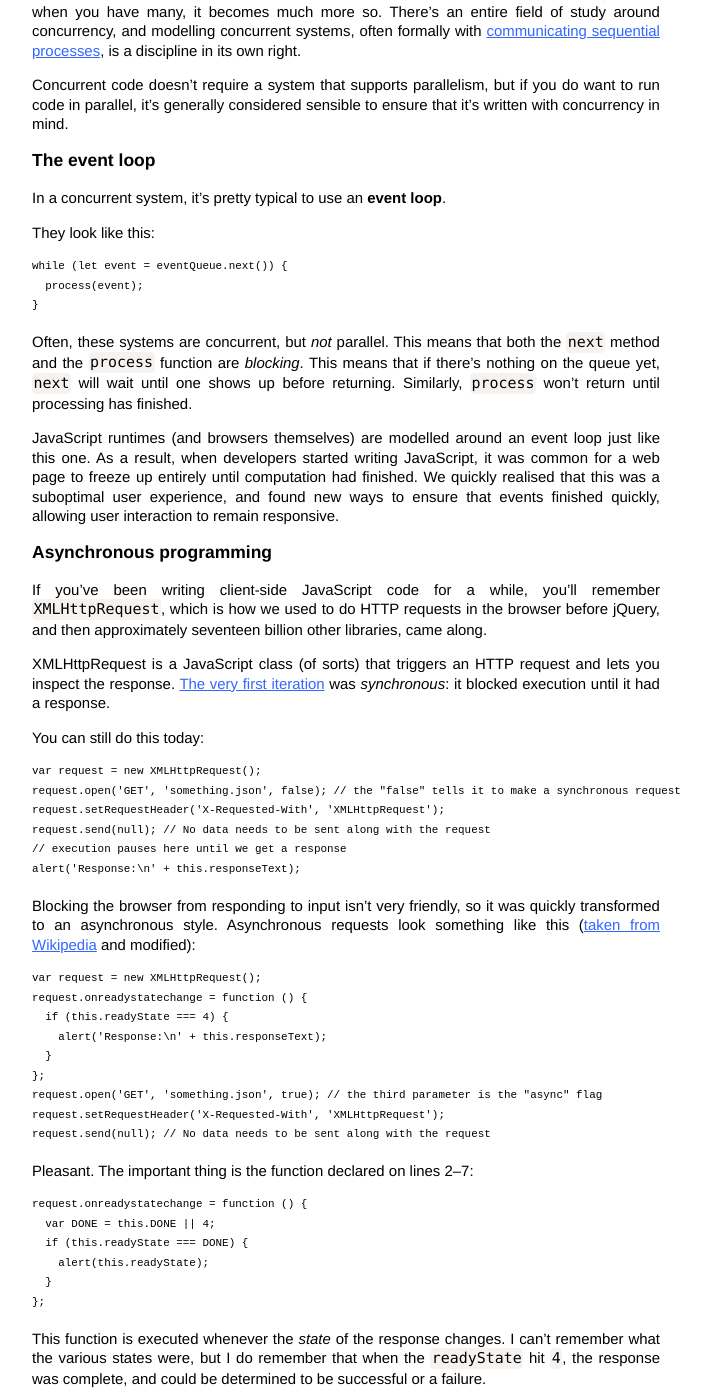
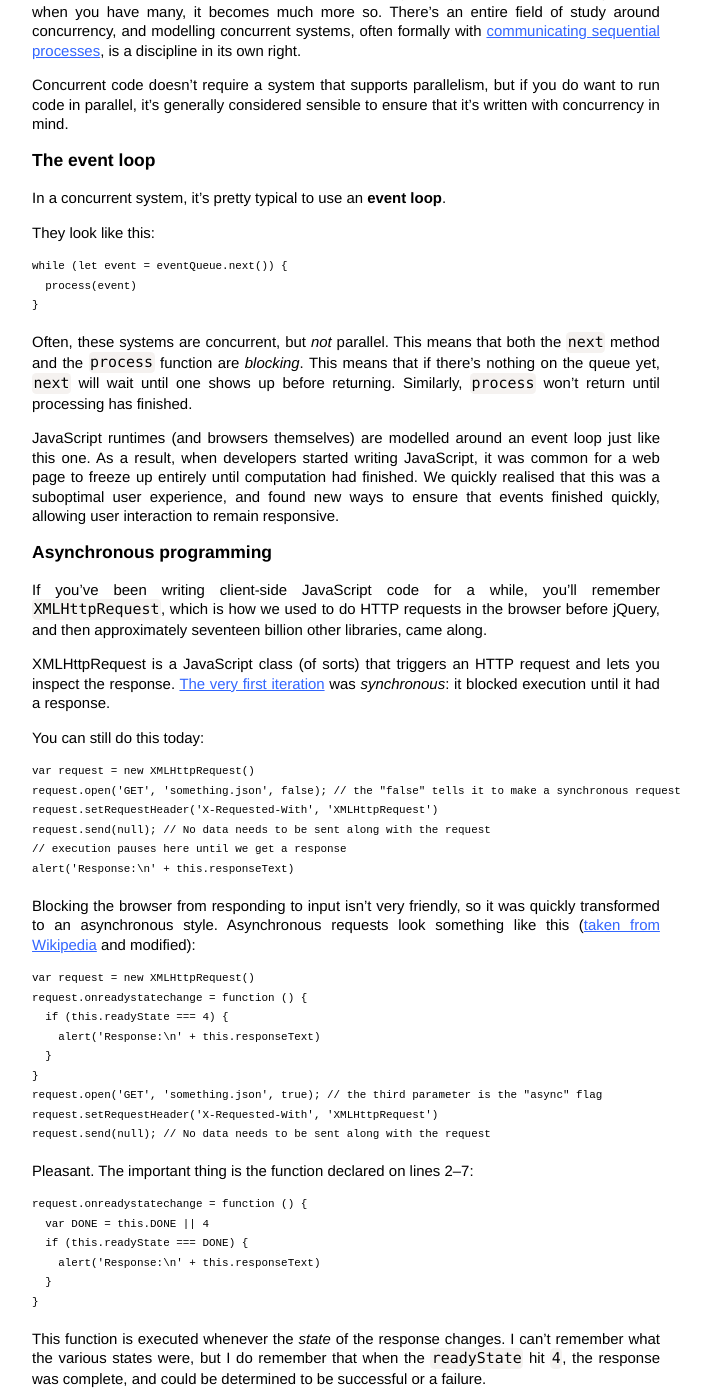
Before and after one commit to SamirTalwar/talks, a Jekyll site: the page built from 99-problems.md, in a window 1280 px wide and 1400 px high, scrolled down 1085 px. Shown: the whole window, without its empty margins (294-1003 px from the left). Built offline with Jekyll 4.4.1, drawn with Linux system fonts in a browser that asks for light colours; nearby versions of some CDN libraries; comment, search, counter and statistics services are not loaded.

Commit message:
99 Problems: Remove trailing semicolons.

```diff
--- a/99-problems.md
+++ b/99-problems.md
@@ -46,7 +46,7 @@ In a concurrent system, it's pretty typical to use an **event loop**.
 They look like this:
 
     while (let event = eventQueue.next()) {
-      process(event);
+      process(event)
     }
 
 Often, these systems are concurrent, but *not* parallel. This means that both the `next` method and the `process` function are *blocking*. This means that if there's nothing on the queue yet, `next` will wait until one shows up before returning. Similarly, `process` won't return until processing has finished.
@@ -61,33 +61,33 @@ XMLHttpRequest is a JavaScript class (of sorts) that triggers an HTTP request an
 
 You can still do this today:
 
-    var request = new XMLHttpRequest();
+    var request = new XMLHttpRequest()
     request.open('GET', 'something.json', false); // the "false" tells it to make a synchronous request
-    request.setRequestHeader('X-Requested-With', 'XMLHttpRequest');
+    request.setRequestHeader('X-Requested-With', 'XMLHttpRequest')
     request.send(null); // No data needs to be sent along with the request
     // execution pauses here until we get a response
-    alert('Response:\n' + this.responseText);
+    alert('Response:\n' + this.responseText)
 
 Blocking the browser from responding to input isn't very friendly, so it was quickly transformed to an asynchronous style. Asynchronous requests look something like this ([taken from Wikipedia][Wikipedia / XMLHttpRequest] and modified):
 
-    var request = new XMLHttpRequest();
+    var request = new XMLHttpRequest()
     request.onreadystatechange = function () {
       if (this.readyState === 4) {
-        alert('Response:\n' + this.responseText);
+        alert('Response:\n' + this.responseText)
       }
-    };
+    }
     request.open('GET', 'something.json', true); // the third parameter is the "async" flag
-    request.setRequestHeader('X-Requested-With', 'XMLHttpRequest');
+    request.setRequestHeader('X-Requested-With', 'XMLHttpRequest')
     request.send(null); // No data needs to be sent along with the request
 
 Pleasant. The important thing is the function declared on lines 2–7:
 
     request.onreadystatechange = function () {
-      var DONE = this.DONE || 4;
+      var DONE = this.DONE || 4
       if (this.readyState === DONE) {
-        alert(this.readyState);
+        alert('Response:\n' + this.responseText)
       }
-    };
+    }
 
 This function is executed whenever the *state* of the response changes. I can't remember what the various states were, but I do remember that when the `readyState` hit `4`, the response was complete, and could be determined to be successful or a failure.
 
```
